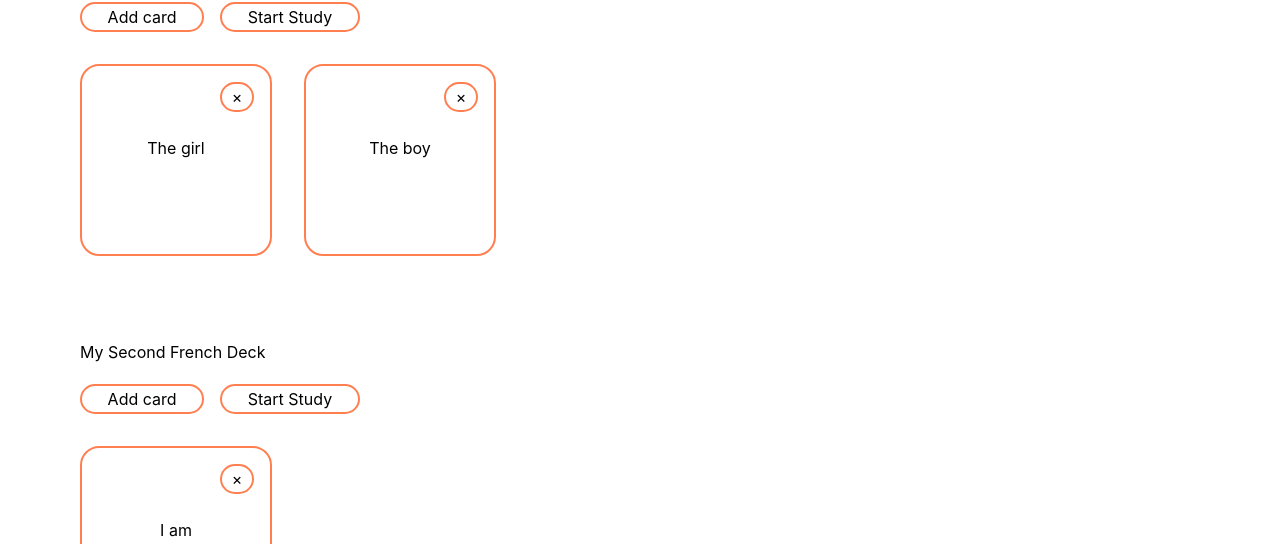
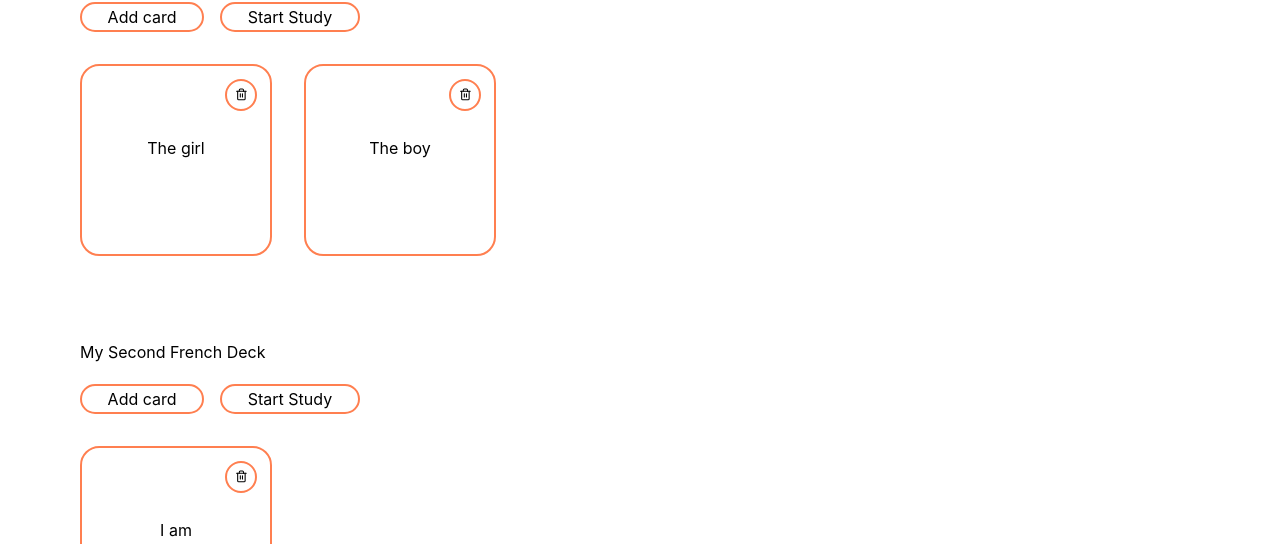
Before and after one commit to evilpaper/nailed-it, a React (Create React App) app: page / in a window 1280 px wide. Shown: the part 175-719 px from the top of the page. Built offline with nearby package versions, Linux system fonts and the light colour scheme.

Commit message:
Replace &times; HTML entity with feather trash can icon

```diff
--- a/package.json
+++ b/package.json
@@ -9,6 +9,7 @@
     "nanoid": "^2.1.10",
     "react": "^16.12.0",
     "react-dom": "^16.12.0",
+    "react-icons": "^3.9.0",
     "react-scripts": "3.3.0",
     "react-spring": "^8.0.27"
   },
--- a/src/components/Card/Card.jsx
+++ b/src/components/Card/Card.jsx
@@ -1,5 +1,6 @@
 import React, { useState } from "react";
 import { useSpring, animated as a } from "react-spring";
+import { FiTrash2 } from "react-icons/fi";
 
 export default function Card({
   question,
@@ -31,8 +32,11 @@ export default function Card({
         style={{ opacity: opacity.interpolate(o => 1 - o), transform }}
       >
         {" "}
-        <button className="card__delete" onClick={onDeleteCard}>
-          &times;
+        <button
+          className="card__delete card__delete--back"
+          onClick={onDeleteCard}
+        >
+          <FiTrash2 />
         </button>
         <textarea
           className="card__content card__content--back"
@@ -51,7 +55,7 @@ export default function Card({
       >
         {" "}
         <button className="card__delete" onClick={onDeleteCard}>
-          &times;
+          <FiTrash2 />
         </button>
         <textarea
           className="card__content"
--- a/src/components/Card/styles.css
+++ b/src/components/Card/styles.css
@@ -50,4 +50,14 @@
   right: 1em;
   padding-left: 0.6em;
   padding-right: 0.6em;
+  display: flex;
+  justify-content: center;
+  align-items: center;
+  padding: 0.6em;
+  font-size: 0.8em;
 }
+
+.card__delete--back {
+  border-color: antiquewhite;
+  color: antiquewhite;
+}
```
Also changed, not shown: 1 other file (tests, documents, lock files or other folders).
